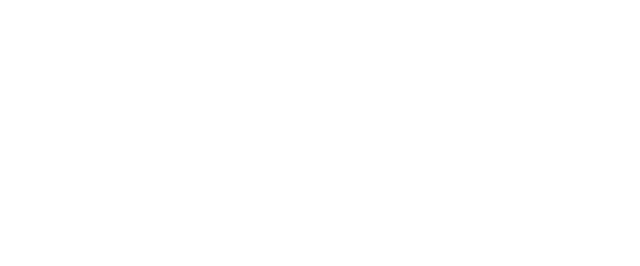
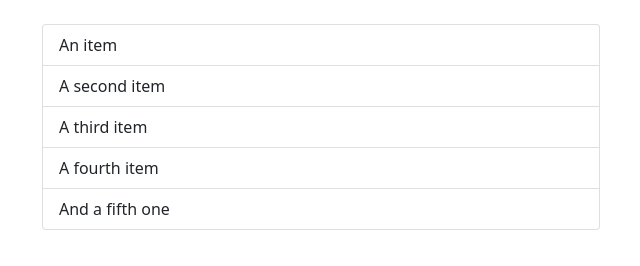
Before and after one commit to Salvo170586SP/vue-todolist, a plain HTML site: page index.html in a window 1280 px wide. Shown: the whole page, without its empty margins (319-959 px from the left). Drawn offline with nearby package versions, Linux system fonts and the light colour scheme.

Commit message:
added list group

```diff
--- a/index.html
+++ b/index.html
@@ -17,7 +17,17 @@
 
 <body>
     <div id="root">
-
+        <div class="container">
+            <main class=" w-50 mx-auto my-4">
+                <ul class="list-group ">
+                    <li class="list-group-item">An item</li>
+                    <li class="list-group-item">A second item</li>
+                    <li class="list-group-item">A third item</li>
+                    <li class="list-group-item">A fourth item</li>
+                    <li class="list-group-item">And a fifth one</li>
+                </ul>
+            </main>
+        </div>
     </div>
 
     <script src="js/script.js"></script>
```
